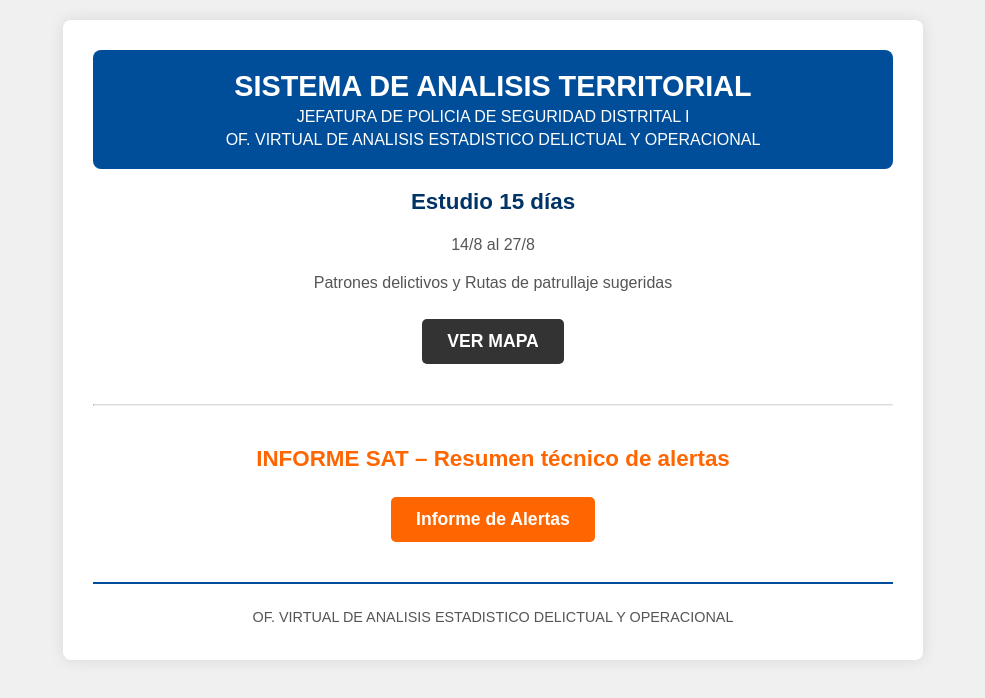
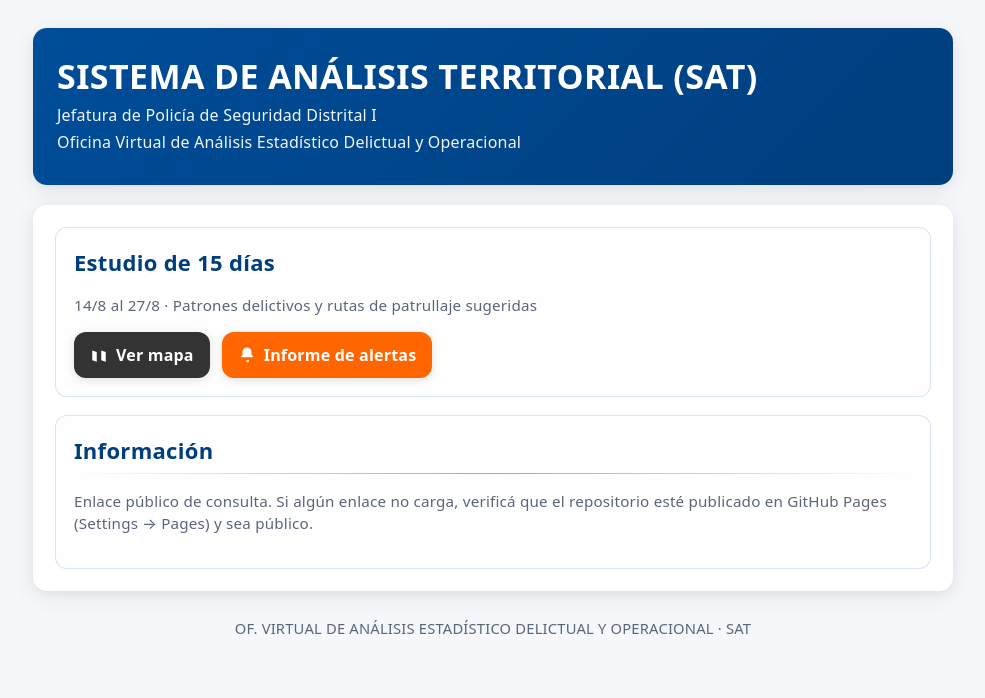
Before and after one commit to Oficinavirtual01/mapa_informe, a plain HTML site: page index.html in a window 1280 px wide. Shown: the whole page, without its empty margins (147-1132 px from the left). Drawn offline with Linux system fonts and the light colour scheme.

Commit message:
Update index.html

```diff
--- a/index.html
+++ b/index.html
@@ -1,132 +1,224 @@
 <!DOCTYPE html>
 <html lang="es">
 <head>
-    <meta charset="UTF-8">
-    <meta name="viewport" content="width=device-width, initial-scale=1.0">
-    <title>SISTEMA DE ANALISIS TERRITORIAL</title>
+  <!-- Metadatos básicos -->
+  <meta charset="utf-8" />
+  <meta name="viewport" content="width=device-width, initial-scale=1" />
+  <title>SAT · Sistema de Análisis Territorial</title>
+  <meta name="description" content="Patrones delictivos y rutas de patrullaje sugeridas · Jefatura de Policía de Seguridad Distrital I · Oficina Virtual de Análisis Estadístico Delictual y Operacional" />
+
+  <!-- Open Graph / Social -->
+  <meta property="og:title" content="SAT · Sistema de Análisis Territorial" />
+  <meta property="og:description" content="Estudio 15 días · Patrones delictivos y rutas de patrullaje sugeridas" />
+  <meta property="og:type" content="website" />
+  <!-- Si luego tenés una URL fija del sitio, colócala aquí -->
+  <meta property="og:url" content="https://oficinavirtual01.github.io/" />
+
+  <!-- Favicon (opcional: subí favicon.ico a la raíz del repo) -->
+  <link rel="icon" href="favicon.ico" />
+
   <style>
-        body {
-            font-family: Arial, sans-serif;
-            background-color: #f0f0f0;
-            color: #333;
-            margin: 0;
-            padding: 20px;
+    :root{
+      --bg:#f5f7fb;
+      --fg:#1f2430;
+      --card:#ffffff;
+      --primary:#004d99;   /* Azul Policía de Mendoza */
+      --primary-600:#003e7d;
+      --accent:#ff6600;    /* Naranja alertas */
+      --accent-600:#cc5200;
+      --neutral-700:#333;
+      --muted:#5b657a;
+      --radius:14px;
+      --shadow:0 6px 24px rgba(0,0,0,.08), 0 2px 8px rgba(0,0,0,.04);
     }
-        .container {
-            max-width: 800px;
-            margin: 0 auto;
-            background-color: #fff;
-            padding: 30px;
-            border-radius: 8px;
-            box-shadow: 0 0 15px rgba(0, 0, 0, 0.1);
-            text-align: center;
+    @media (prefers-color-scheme: dark){
+      :root{
+        --bg:#0f1420;
+        --fg:#e8edf7;
+        --card:#141a29;
+        --primary:#5aa7ff;
+        --primary-600:#4a8ed8;
+        --accent:#ff944d;
+        --accent-600:#e67d36;
+        --neutral-700:#e8edf7;
+        --muted:#a8b2c6;
+        --shadow:0 6px 24px rgba(0,0,0,.35), 0 2px 8px rgba(0,0,0,.25);
       }
-        .header-section {
-            background-color: #004d99; /* Azul de la Policía de Mendoza */
-            color: white;
-            padding: 20px;
-            border-radius: 8px;
-            margin-bottom: 20px;
     }
-        .header-section h1 {
-            margin: 0;
-            font-size: 1.8em;
-            font-weight: bold;
+
+    * { box-sizing:border-box }
+    html,body { height:100% }
+    body{
+      margin:0;
+      font-family: ui-sans-serif, system-ui, -apple-system, Segoe UI, Roboto, "Helvetica Neue", Arial, "Noto Sans", "Liberation Sans", sans-serif;
+      background:var(--bg);
+      color:var(--fg);
+      line-height:1.5;
+      letter-spacing:.2px;
     }
-        .header-section p {
-            margin: 5px 0 0;
-            font-size: 1em;
+
+    .wrap{
+      max-width:960px;
+      margin-inline:auto;
+      padding:28px 20px 40px;
+      display:grid;
+      gap:20px;
     }
-        .button-container {
-            margin-top: 25px;
-            margin-bottom: 25px;
+
+    header{
+      background:linear-gradient(135deg, var(--primary), var(--primary-600));
+      color:#fff;
+      padding:28px 24px;
+      border-radius:var(--radius);
+      box-shadow:var(--shadow);
     }
-        .button {
-            display: inline-block;
-            padding: 12px 25px;
-            font-size: 1.1em;
-            font-weight: bold;
-            color: white;
-            background-color: #008000; /* Verde, similar a un color de alerta/acción */
-            border: none;
-            border-radius: 5px;
-            text-decoration: none;
-            cursor: pointer;
-            transition: background-color 0.3s ease;
+    header h1{
+      margin:0 0 6px;
+      font-size:clamp(20px, 2.4vw + 12px, 34px);
+      font-weight:800;
+      letter-spacing:.4px;
+      line-height:1.2;
+      text-transform:uppercase;
     }
-        .button.github {
-            background-color: #333; /* Color de GitHub */
+    header p{ margin:.2rem 0; opacity:.95 }
+
+    main{
+      background:var(--card);
+      border-radius:var(--radius);
+      box-shadow:var(--shadow);
+      padding:22px;
+      display:grid;
+      gap:18px;
     }
-        .button.alerts {
-            background-color: #ff6600; /* Naranja, para diferenciarse */
+
+    .grid{
+      display:grid;
+      gap:14px;
+      grid-template-columns: 1fr;
     }
-        .button:hover {
-            background-color: #006400;
+    @media (min-width:720px){
+      .grid{
+        grid-template-columns: 1fr 1fr;
       }
-        .button.github:hover {
-            background-color: #555;
     }
-        .button.alerts:hover {
-            background-color: #cc5200;
+
+    section.block{
+      background:color-mix(in oklab, var(--card), var(--bg) 12%);
+      border:1px solid color-mix(in oklab, var(--primary), #0000 85%);
+      border-radius:12px;
+      padding:18px;
     }
-        .info-section {
-            margin-bottom: 20px;
+    h2{
+      margin:0 0 6px;
+      font-size:clamp(16px, 1.1vw + 12px, 22px);
+      color:var(--primary-600);
+      letter-spacing:.3px;
     }
-        .info-section h2 {
-            font-size: 1.4em;
-            color: #003366;
-            margin-top: 0;
+    .muted{ color:var(--muted); font-size:.95rem }
+
+    .btns{
+      display:flex;
+      flex-wrap:wrap;
+      gap:12px;
+      margin-top:10px;
     }
-        .info-section p {
-            font-size: 1em;
-            color: #555;
-            line-height: 1.4;
+    .btn{
+      --btn-bg: var(--neutral-700);
+      --btn-bg-h: #555;
+      display:inline-flex;
+      align-items:center;
+      justify-content:center;
+      gap:.5rem;
+      padding:11px 16px;
+      border-radius:12px;
+      text-decoration:none;
+      color:#fff;
+      background:var(--btn-bg);
+      font-weight:700;
+      transition: transform .06s ease, background-color .2s ease, box-shadow .2s ease;
+      box-shadow: 0 2px 10px rgba(0,0,0,.12);
+      outline: none;
     }
-        .seal {
-            margin-top: 40px;
-            padding-top: 20px;
-            border-top: 2px solid #004d99;
+    .btn:focus-visible{ box-shadow:0 0 0 3px color-mix(in oklab, var(--primary), #fff 70%) }
+    .btn:hover{ transform:translateY(-1px) }
+    .btn:active{ transform:translateY(0) }
+
+    .btn--mapa{
+      --btn-bg:#333;         /* GitHub */
+      --btn-bg-h:#4f4f4f;
     }
-        .seal p {
-            margin: 5px 0;
-            font-size: 0.9em;
-            color: #555;
+    .btn--alertas{
+      --btn-bg:var(--accent);
+      --btn-bg-h:var(--accent-600);
+    }
+    .btn--mapa:hover{ background:var(--btn-bg-h) }
+    .btn--alertas:hover{ background:var(--btn-bg-h) }
+
+    hr.sep{
+      border:0;
+      height:1px;
+      background:linear-gradient(90deg, #0000, color-mix(in oklab, var(--primary), #000 70%), #0000);
+      margin:6px 0 2px;
+      opacity:.35;
+    }
+
+    footer{
+      text-align:center;
+      color:var(--muted);
+      font-size:.92rem;
+      padding:6px;
     }
   </style>
 </head>
 <body>
+  <div class="wrap">
+    <header role="banner">
+      <h1>Sistema de Análisis Territorial (SAT)</h1>
+      <p>Jefatura de Policía de Seguridad Distrital I</p>
+      <p>Oficina Virtual de Análisis Estadístico Delictual y Operacional</p>
+    </header>
 
-    <div class="container">
-        <div class="header-section">
-            <h1>SISTEMA DE ANALISIS TERRITORIAL</h1>
-            <p>JEFATURA DE POLICIA DE SEGURIDAD DISTRITAL I</p>
-            <p>OF. VIRTUAL DE ANALISIS ESTADISTICO DELICTUAL Y OPERACIONAL</p>
+    <main id="contenido" role="main" aria-labelledby="titulo-estudio">
+      <section class="block" aria-describedby="rango">
+        <h2 id="titulo-estudio">Estudio de 15 días</h2>
+        <p class="muted" id="rango">14/8 al 27/8 &middot; Patrones delictivos y rutas de patrullaje sugeridas</p>
+        <div class="btns" role="group" aria-label="Accesos principales">
+          <a class="btn btn--mapa" href="https://oficinavirtual01.github.io/PatrullagesSAT/" target="_blank" rel="noopener" aria-label="Ver mapa en GitHub Pages">
+            <!-- Pequeño ícono mapita -->
+            <svg aria-hidden="true" width="18" height="18" viewBox="0 0 24 24" fill="currentColor"><path d="M15 6l-6 2-6-2v13l6 2 6-2 6 2V8l-6-2zm0 13l-6 2V8l6-2v13z"/></svg>
+            Ver mapa
+          </a>
+          <a class="btn btn--alertas" href="https://oficinavirtual01.github.io/informedealertas/" target="_blank" rel="noopener" aria-label="Abrir informe técnico de alertas">
+            <!-- Pequeño ícono campana -->
+            <svg aria-hidden="true" width="18" height="18" viewBox="0 0 24 24" fill="currentColor"><path d="M12 2a6 6 0 00-6 6v3.586l-1.707 1.707A1 1 0 005 15h14a1 1 0 00.707-1.707L18 11.586V8a6 6 0 00-6-6zm0 20a3 3 0 002.995-2.824L15 19h-2-2a3 3 0 003 3z"/></svg>
+            Informe de alertas
+          </a>
+        </div>
+      </section>
+
+      <section class="block" aria-label="Información institucional">
+        <h2>Información</h2>
+        <hr class="sep" />
+        <p class="muted">Enlace público de consulta. Si algún enlace no carga, verificá que el repositorio esté publicado en GitHub Pages (Settings &rarr; Pages) y sea público.</p>
+      </section>
+    </main>
+
+    <footer role="contentinfo">
+      OF. VIRTUAL DE ANÁLISIS ESTADÍSTICO DELICTUAL Y OPERACIONAL · SAT
+    </footer>
   </div>
 
-        <div class="info-section">
-            <h2>Estudio 15 días</h2>
-            <p>14/8 al 27/8</p>
-            <p>Patrones delictivos y Rutas de patrullaje sugeridas</p>
-        </div>
-
-        <div class="button-container">
-            <a href="https://oficinavirtual01.github.io/PatrullagesSAT/" class="button github" target="_blank">VER MAPA</a>
-        </div>
-
-        <hr style="border-top: 1px solid #ddd; margin: 40px 0;">
-
-        <div class="info-section">
-            <h2 style="color: #ff6600;">INFORME SAT – Resumen técnico de alertas</h2>
-        </div>
-
-        <div class="button-container">
-            <a href="https://oficinavirtual01.github.io/informedealertas/" class="button alerts" target="_blank">Informe de Alertas</a>
-        </div>
-
-        <div class="seal">
-            <p>OF. VIRTUAL DE ANALISIS ESTADISTICO DELICTUAL Y OPERACIONAL</p>
-        </div>
-    </div>
-
+  <!-- Opcional: si querés setear dinámicamente el rango de 15 días, descomentá este script -->
+  <!--
+  <script>
+    (function(){
+      const fmt = d => `${d.getDate()}/${d.getMonth()+1}`;
+      const hoy = new Date();
+      const inicio = new Date(hoy); inicio.setDate(hoy.getDate()-14);
+      const r = document.getElementById('rango');
+      if (r) r.textContent = `${fmt(inicio)} al ${fmt(hoy)} · Patrones delictivos y rutas de patrullaje sugeridas`;
+    })();
+  </script>
+  -->
 </body>
 </html>
```
Lines whose indentation alone changed are shown as unchanged.
